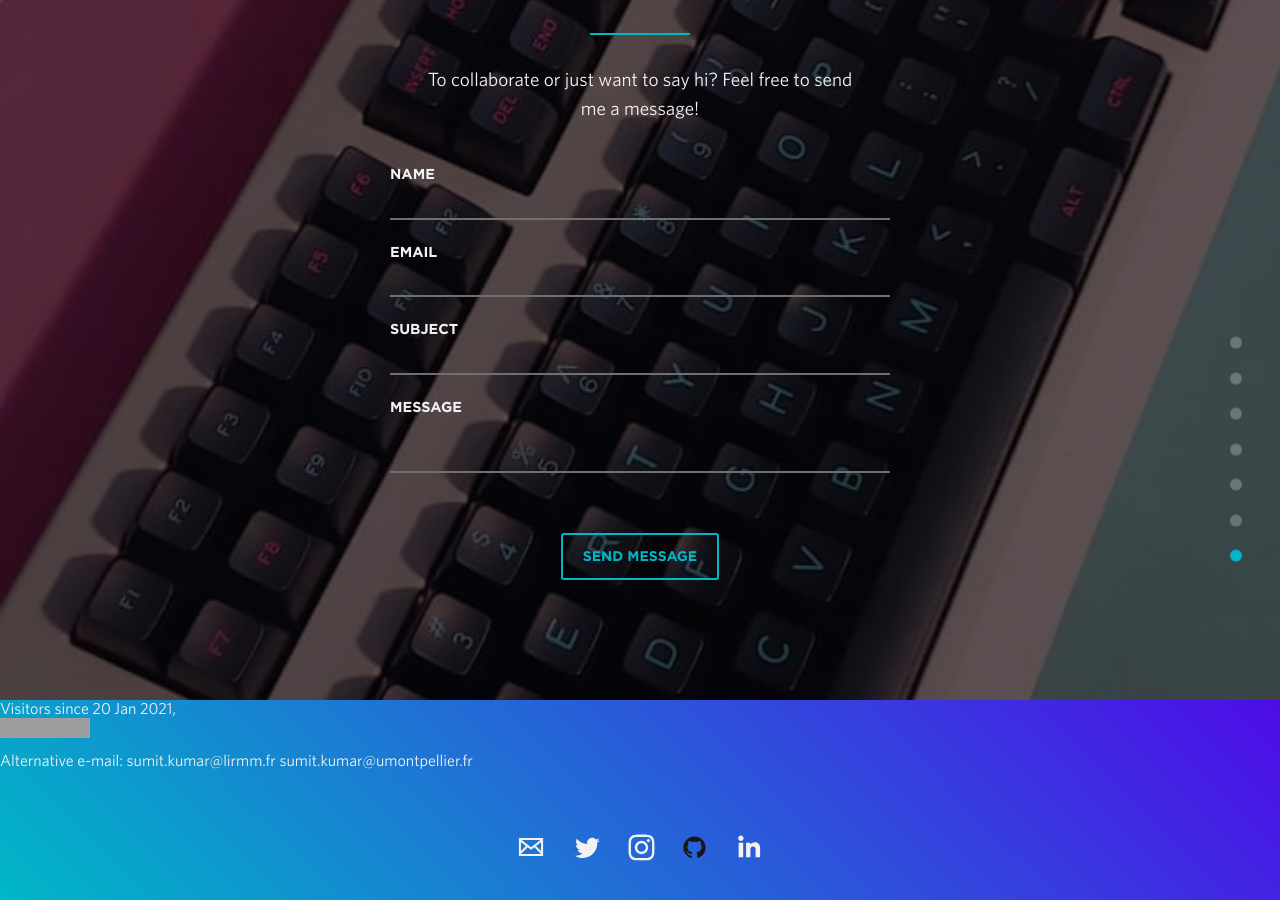
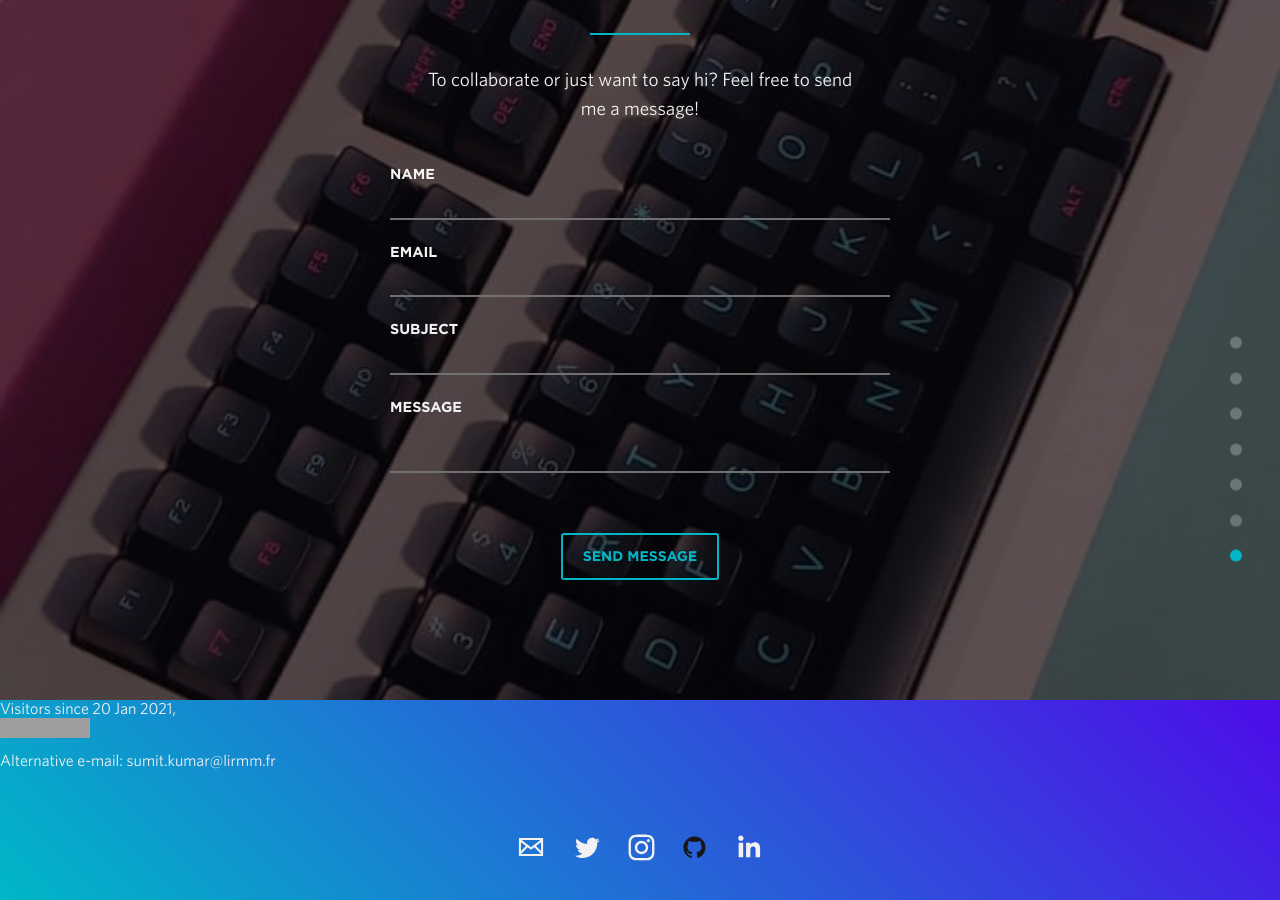
Before and after one commit to sumit6597/sumit6597.github.io, a Jekyll site: the page built from index.html, in a window 1280 px wide and 900 px high, scrolled down 9634 px. Built offline with Jekyll 4.4.1, drawn with Linux system fonts in a browser that asks for light colours; nearby versions of some CDN libraries; grey boxes are pictures that could not be loaded.

Commit message:
Update footer.html

```diff
--- a/_includes/footer.html
+++ b/_includes/footer.html
@@ -1,9 +1,9 @@
 <section id="footer" class="section">
-  <div class="col-14 col-lg-12">
+  <div class="col-12 col-lg-8">
             <p>Visitors since 20 Jan 2021,  <br>
             <a href="https://info.flagcounter.com/U5jm"><img src="https://s11.flagcounter.com/count2/U5jm/bg_FFFFFF/txt_000000/border_CCCCCC/columns_2/maxflags_10/viewers_0/labels_0/pageviews_0/flags_0/percent_0/" alt="Flag Counter" border="0"></a></p>
           </div>
-   <p>Alternative e-mail: sumit.kumar@lirmm.fr  sumit.kumar@umontpellier.fr</p>
+   <p>Alternative e-mail: sumit.kumar@lirmm.fr </p>
   <div class="section-wrapper">
     <ul class="soc">
       {% for link in site.social %}
```
